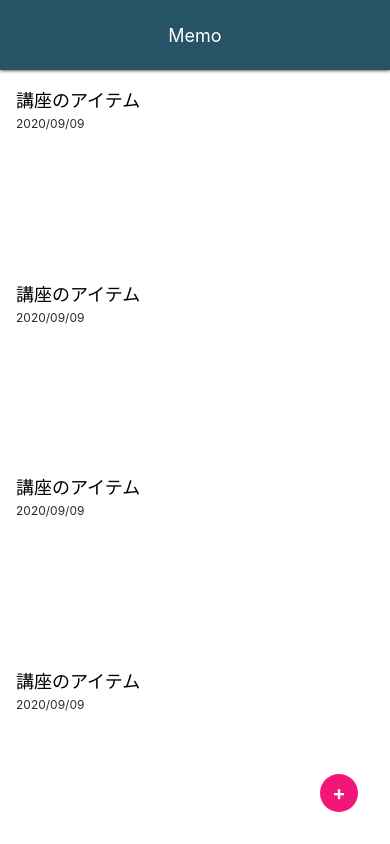
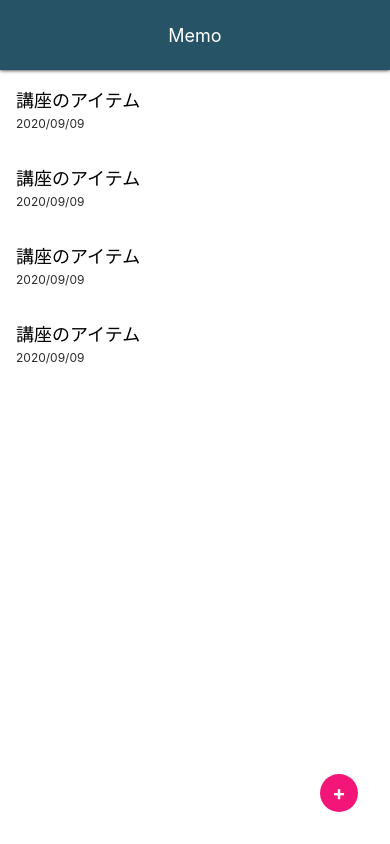
Before and after one commit to Soireee/rn-expo-tutorial, a React Native app: screen / in a window 390 px wide. Built offline with nearby package versions, Linux system fonts and the light colour scheme.

Commit message:
divide each comonent n element

```diff
--- a/App.js
+++ b/App.js
@@ -1,47 +1,17 @@
 // import { StatusBar } from 'expo-status-bar';
 import React from 'react';
-import { StyleSheet, Text, View } from 'react-native';
+import { StyleSheet, View } from 'react-native';
+import Appbar from './src/components/Appbar';
+import MemoList from './src/components/MemoList';
+import CircleButton from './src/elements/CircleButton';
 // import BodyText from './src/elements/BodyText';
 
 export default function App() {
   return (
     <View style={styles.container}>
-      <View style={styles.appbar}>
-        <View>
-          <Text style={styles.appbarTitle}>Memo</Text>
-        </View>
-      </View>
-      <View style={styles.memoList}>
-        <View style={styles.memoListItem}>
-          <Text style={styles.memoTitle}>講座のアイテム</Text>
-          <Text style={styles.memoDate}>2020/09/09</Text>
-        </View>
-
-      </View>
-      <View style={styles.memoList}>
-        <View style={styles.memoListItem}>
-          <Text style={styles.memoTitle}>講座のアイテム</Text>
-          <Text style={styles.memoDate}>2020/09/09</Text>
-        </View>
-
-      </View>
-      <View style={styles.memoList}>
-        <View style={styles.memoListItem}>
-          <Text style={styles.memoTitle}>講座のアイテム</Text>
-          <Text style={styles.memoDate}>2020/09/09</Text>
-        </View>
-
-      </View>
-      <View style={styles.memoList}>
-        <View style={styles.memoListItem}>
-          <Text style={styles.memoTitle}>講座のアイテム</Text>
-          <Text style={styles.memoDate}>2020/09/09</Text>
-        </View>
-
-      </View>
-      <View style={styles.memoAddButton}>
-        <Text style={styles.memoAddText}>+</Text>
-      </View>
+      <Appbar />
+      <MemoList />
+      <CircleButton>+</CircleButton>
     </View>
   );
 }
@@ -54,58 +24,4 @@
     justifyContent: 'center',
     paddingTop: 70,
   },
-  appbar: {
-    position: 'absolute',
-    top: 0,
-    left: 0,
-    right: 0,
-    backgroundColor: '#265366',
-    justifyContent: 'center',
-    alignItems: 'center',
-    height: 70,
-    shadowColor: '#000',
-    shadowOffset: { width: 0, height: 0 },
-    shadowRadius: 3.9,
-    zIndex: 10,
-  },
-  appbarTitle: {
-    color: '#fff',
-    fontSize: 18,
-  },
-  memoTitle: {
-    fontSize: 18,
-    marginBottom: 4,
-  },
-  memoDate: {
-    fontSize: 12,
-    color: '#2a2a2a',
-  },
-  memoList: {
-    backgroundColor: '#fff',
-    width: '100%',
-    flex: 1,
-  },
-  memoListItem: {
-    padding: 16,
-    borderBottomWidth: 1,
-    borderBottomColor: '#fff',
-  },
-  memoAddButton: {
-    position: 'absolute',
-    bottom: 32,
-    right: 32,
-    width: 38,
-    height: 38,
-    backgroundColor: '#F31678',
-    borderRadius: '50%',
-    justifyContent: 'center',
-    alignItems: 'center',
-  },
-  memoAddText: {
-    position: 'absolute',
-    lineHeight: 24,
-    fontSize: 20,
-    color: '#fff',
-    fontWeight: 'bold',
-  },
 });
--- /dev/null
+++ b/src/components/Appbar.js
@@ -0,0 +1,37 @@
+import React from 'react';
+import { StyleSheet, View, Text } from 'react-native';
+
+class Appbar extends React.Component {
+  render() {
+    return (
+      <View style={styles.appbar}>
+        <View>
+          <Text style={styles.appbarTitle}>Memo</Text>
+        </View>
+      </View>
+    );
+  }
+}
+
+const styles = StyleSheet.create({
+  appbar: {
+    position: 'absolute',
+    top: 0,
+    left: 0,
+    right: 0,
+    backgroundColor: '#265366',
+    justifyContent: 'center',
+    alignItems: 'center',
+    height: 70,
+    shadowColor: '#000',
+    shadowOffset: { width: 0, height: 0 },
+    shadowRadius: 3.9,
+    zIndex: 10,
+  },
+  appbarTitle: {
+    color: '#fff',
+    fontSize: 18,
+  },
+});
+
+export default Appbar;
--- /dev/null
+++ b/src/components/MemoList.js
@@ -0,0 +1,54 @@
+import React from 'react';
+import { StyleSheet, View, Text } from 'react-native';
+
+class MemoList extends React.Component {
+  render() {
+    return (
+      <View style={styles.memoList}>
+        <View style={styles.memoListItem}>
+          <Text style={styles.memoTitle}>講座のアイテム</Text>
+          <Text style={styles.memoDate}>2020/09/09</Text>
+        </View>
+
+        <View style={styles.memoListItem}>
+          <Text style={styles.memoTitle}>講座のアイテム</Text>
+          <Text style={styles.memoDate}>2020/09/09</Text>
+        </View>
+
+        <View style={styles.memoListItem}>
+          <Text style={styles.memoTitle}>講座のアイテム</Text>
+          <Text style={styles.memoDate}>2020/09/09</Text>
+        </View>
+
+        <View style={styles.memoListItem}>
+          <Text style={styles.memoTitle}>講座のアイテム</Text>
+          <Text style={styles.memoDate}>2020/09/09</Text>
+        </View>
+
+      </View>
+    );
+  }
+}
+
+const styles = StyleSheet.create({
+  memoTitle: {
+    fontSize: 18,
+    marginBottom: 4,
+  },
+  memoDate: {
+    fontSize: 12,
+    color: '#2a2a2a',
+  },
+  memoList: {
+    backgroundColor: '#fff',
+    width: '100%',
+    flex: 1,
+  },
+  memoListItem: {
+    padding: 16,
+    borderBottomWidth: 1,
+    borderBottomColor: '#fff',
+  },
+});
+
+export default MemoList;
--- /dev/null
+++ b/src/elements/CircleButton.js
@@ -0,0 +1,37 @@
+import React from 'react';
+import { StyleSheet, View, Text } from 'react-native';
+
+class CircleButton extends React.Component {
+  render() {
+    return (
+      <View style={styles.circleButton}>
+        <Text style={styles.circleButtonTitle}>
+          {this.props.children}
+        </Text>
+      </View>
+    );
+  }
+}
+
+const styles = StyleSheet.create({
+  circleButton: {
+    position: 'absolute',
+    bottom: 32,
+    right: 32,
+    width: 38,
+    height: 38,
+    backgroundColor: '#F31678',
+    borderRadius: '50%',
+    justifyContent: 'center',
+    alignItems: 'center',
+  },
+  circleButtonTitle: {
+    position: 'absolute',
+    lineHeight: 24,
+    fontSize: 20,
+    color: '#fff',
+    fontWeight: 'bold',
+  },
+});
+
+export default CircleButton;
```
